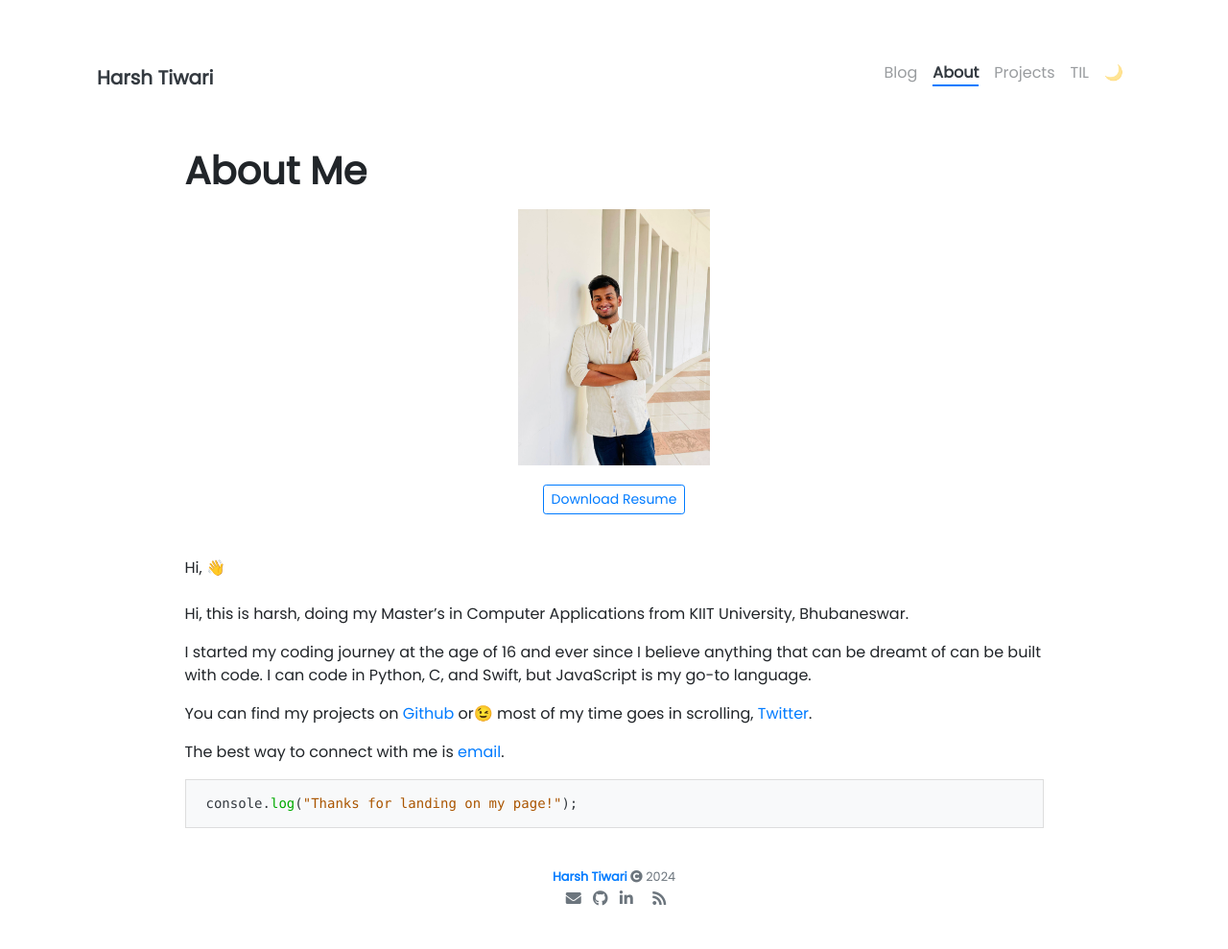
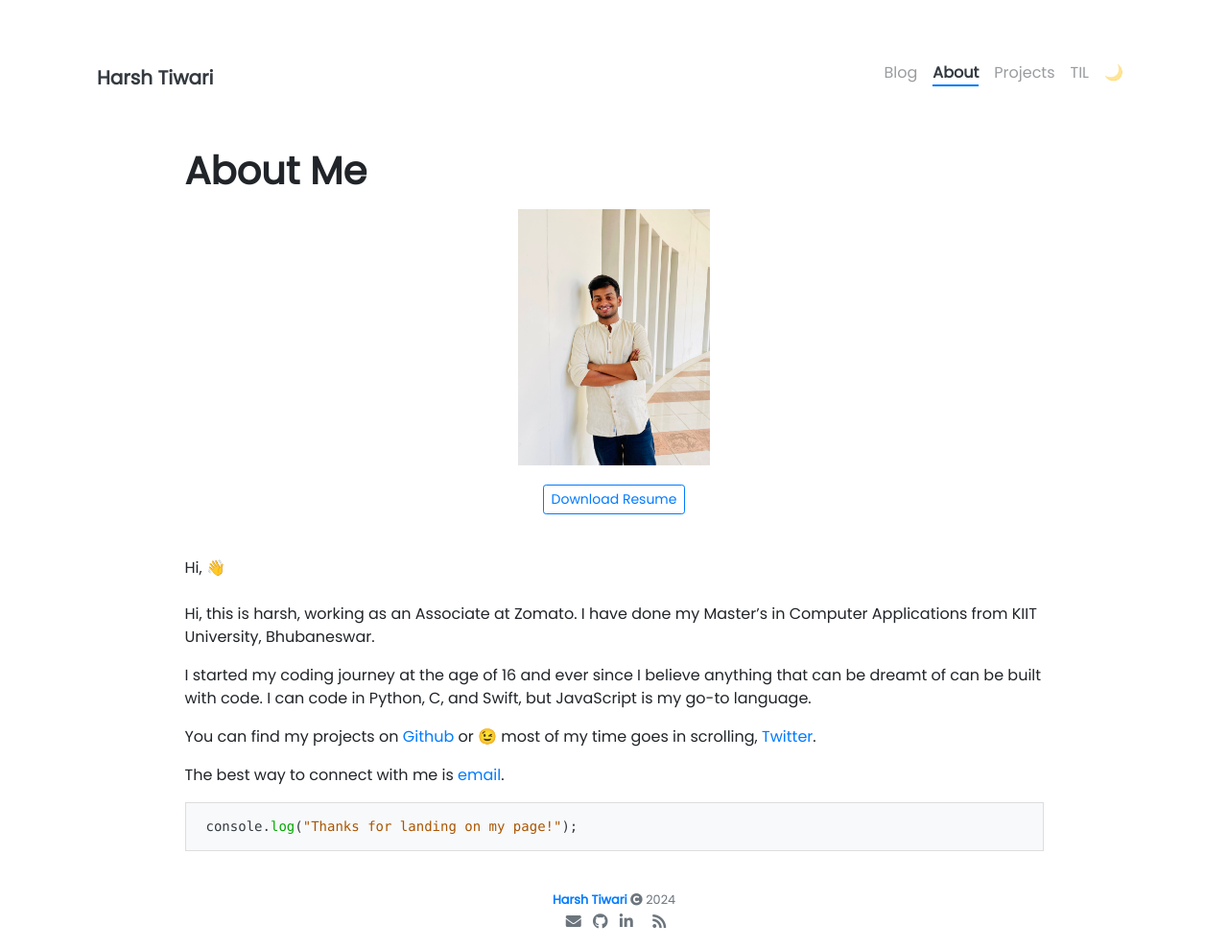
Before and after one commit to harshvarddhantiwari/harshvarddhantiwari.github.io, a Jekyll site: the page built from pages/about.md, in a window 1280 px wide. Shown: the whole page at 96% size. Built offline with Jekyll 4.4.1, drawn with Linux system fonts in a browser that asks for light colours; nearby versions of some CDN libraries; emoji names are drawn with the system emoji font; before the commit the page ends 965 px from its top, so only the background shows below that.

Commit message:
Update about.md
updated my-work in about sec.

```diff
--- a/pages/about.md
+++ b/pages/about.md
@@ -13,12 +13,12 @@ weight: 2
 </center><br>
 
 Hi, :wave: <br><br>
-Hi, this is harsh, doing my Master's in Computer Applications from KIIT University, Bhubaneswar.
+Hi, this is harsh, working as an Associate at Zomato. I have done my Master's in Computer Applications from KIIT University, Bhubaneswar.
 
 I started my coding journey at the age of 16 and ever since I believe anything that can be dreamt of can be built with code.
 I can code in Python, C, and Swift, but JavaScript is my go-to language.
 
-You can find my projects on <a target="_blank" href="https://github.com/harshvarddhantiwari">Github</a> or:wink: most of my time goes in scrolling, <a target="_blank" href="twitter.com/imharshhub">Twitter</a>.
+You can find my projects on <a target="_blank" href="https://github.com/harshvarddhantiwari">Github</a> or :wink: most of my time goes in scrolling, <a target="_blank" href="twitter.com/imharshhub">Twitter</a>.
 
 The best way to connect with me is <a href="mailto:harshk915@gmail.com">email</a>.
 
```
